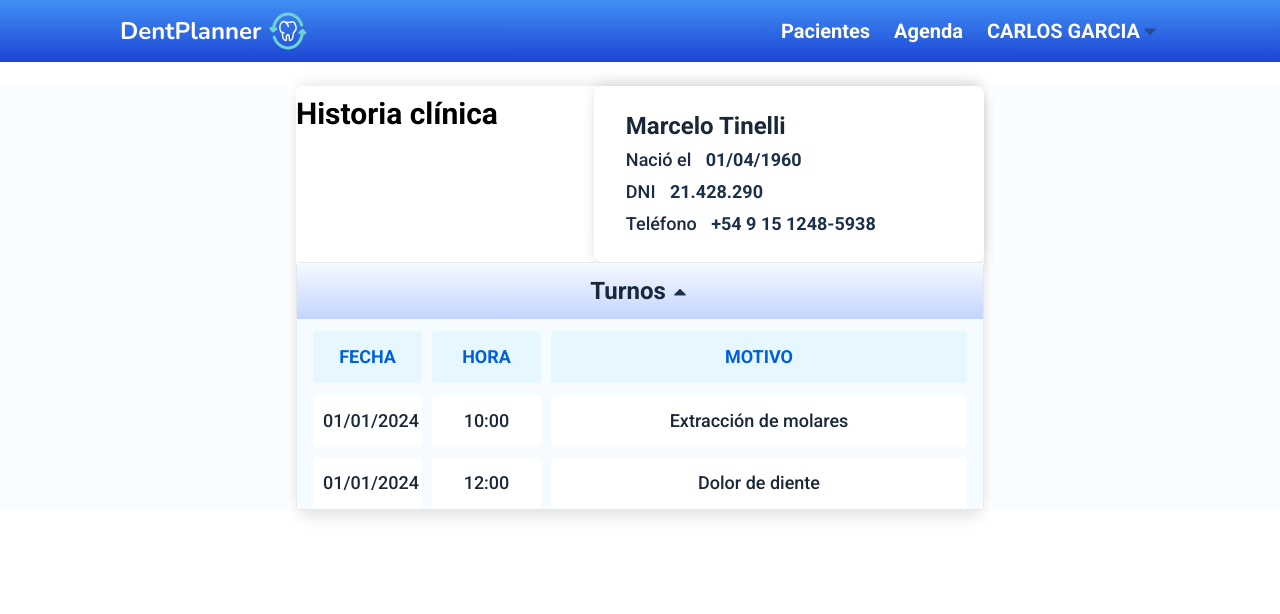
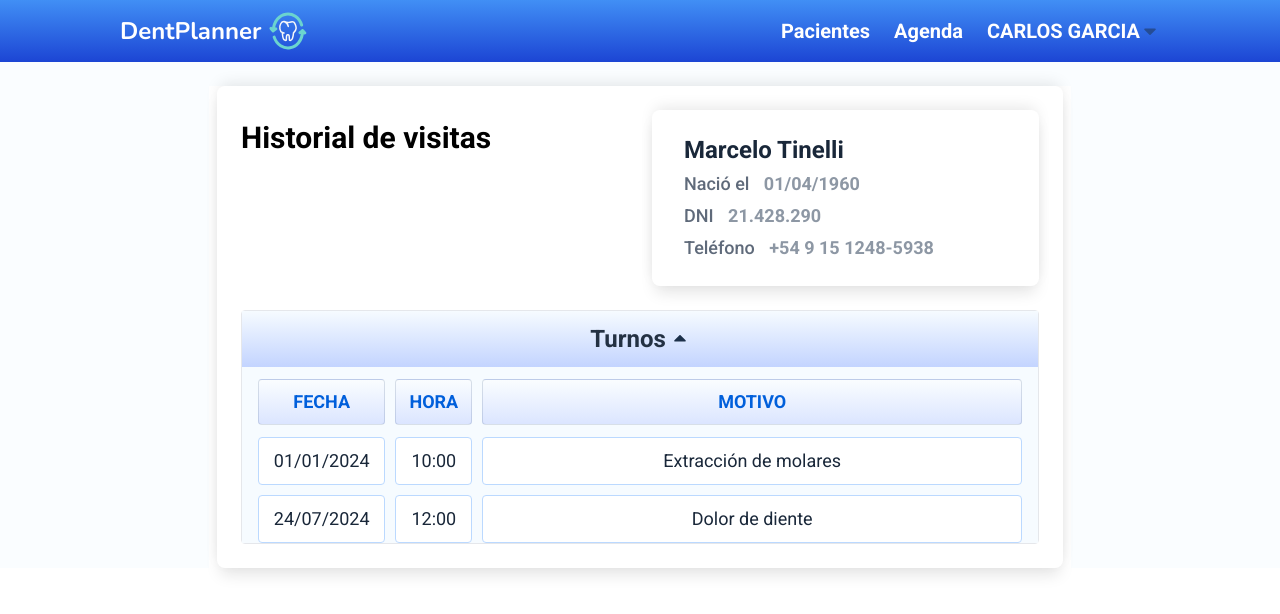
Before and after one commit to FooTalent/team-12, a React (Vite) app in the folder frontend/: page /pacientes/historia-clinica in a window 1280 px wide. Shown: the top 614 px of the page. Built offline with nearby package versions, Linux system fonts and the light colour scheme.

Commit message:
addjust padding + colors, ui

```diff
--- a/frontend/src/pages/Pacientes/History.jsx
+++ b/frontend/src/pages/Pacientes/History.jsx
@@ -2,7 +2,7 @@ import HistoryClinic from "../../sections/Pacientes/History-clinic/HistoryClinic
 
 export default function History() {
   return (
-    <div className="bg-[#fafdff]">
+    <div className="bg-[#fafdff] flex justify-center">
       <HistoryClinic />
     </div>
   );
--- a/frontend/src/sections/Pacientes/History-clinic/HistoryClinic.jsx
+++ b/frontend/src/sections/Pacientes/History-clinic/HistoryClinic.jsx
@@ -1,32 +1,44 @@
+import { useState } from "react";
 import CardWhite from "../../../components/CardWhite";
 import { FaCaretDown } from "react-icons/fa";
 import TableHistory from "./TableHistory";
 
 export default function HistoryClinic() {
+  const [isDropdownOpen, setIsDropdownOpen] = useState(true);
   const patientName = "Marcelo Tinelli";
 
+  const toggleDropdown = () => {
+    setIsDropdownOpen(!isDropdownOpen);
+  };
+
   return (
-    <div className="bg-white xl:mx-72 md:mx-48 sm:mx-4 mt-6 px-2">
-      <CardWhite>
-        <div className="flex gap-24">
+    <div className="bg-white mt-6 px-2">
+      <CardWhite className="p-6 lg:min-w-[846px] w-full gap-6">
+        <div className="flex justify-between">
           <div className="py-2.5">
-            <h2 className="font-semibold text-3xl">Historia clínica</h2>
+            <h2 className="font-semibold text-3xl">Historial de visitas</h2>
           </div>
-          <div className="flex-1">
+          <div className="min-w-[387px]">
             <div className="py-6 px-8 shadow-custom-lg rounded-lg flex flex-col gap-1">
               <h2 className="font-semibold text-2xl text-[#192739]">
                 {patientName}
               </h2>
-              <p className="text-lg text-[#1C304A] font-semibold">
-                <b className="mr-2.5 font-medium text-[#1B2B41]">Nació el</b>{" "}
+              <p className="text-lg text-[#1C304A] text-opacity-50 font-semibold">
+                <b className="mr-2.5 font-medium text-[#1B2B41] text-opacity-70">
+                  Nació el
+                </b>{" "}
                 01/04/1960
               </p>
-              <p className="text-lg text-[#1C304A] font-semibold">
-                <b className="mr-2.5 font-medium text-[#1B2B41]">DNI</b>{" "}
+              <p className="text-lg text-[#1C304A] text-opacity-50 font-semibold">
+                <b className="mr-2.5 font-medium text-[#1B2B41] text-opacity-70">
+                  DNI
+                </b>{" "}
                 21.428.290
               </p>
-              <p className="text-lg text-[#1C304A] font-semibold">
-                <b className="mr-2.5 font-medium text-[#1B2B41]">Teléfono</b>{" "}
+              <p className="text-lg text-[#1C304A] text-opacity-50 font-semibold">
+                <b className="mr-2.5 font-medium text-[#1B2B41] text-opacity-70">
+                  Teléfono
+                </b>{" "}
                 +54 9 15 1248-5938
               </p>
             </div>
@@ -34,19 +46,26 @@ export default function HistoryClinic() {
         </div>
         <div className="rounded-[4px] border">
           <div
-            className="w-full py-3 px-4 pb-3"
+            className="w-full py-3 px-4 pb-3 cursor-pointer flex justify-center items-center"
             style={{
               backgroundImage: "linear-gradient(to bottom, #F6FBFF, #C3D4FF)",
             }}
+            onClick={toggleDropdown}
           >
-            <h1 className="text-[#192739] font-semibold text-2xl text-center">
+            <h1 className="text-[#192739] text-opacity-95 font-semibold text-2xl">
               Turnos
-              <FaCaretDown className="ml-1 inline-block text-[#1C304A] text-xl rotate-180 cursor-pointer" />
             </h1>
+            <FaCaretDown
+              className={`ml-1 text-[#1C304A] text-xl transition-transform ${
+                isDropdownOpen ? "rotate-180" : ""
+              }`}
+            />
           </div>
-          <div className="bg-[#f6fbff]">
-            <TableHistory />
-          </div>
+          {isDropdownOpen && (
+            <div className="bg-[#f6fbff]">
+              <TableHistory />
+            </div>
+          )}
         </div>
       </CardWhite>
     </div>
--- a/frontend/src/sections/Pacientes/History-clinic/TableHistory.jsx
+++ b/frontend/src/sections/Pacientes/History-clinic/TableHistory.jsx
@@ -8,14 +8,14 @@ import { useEffect, useState } from "react";
 
 const dataExample = [
   {
-    fecha: "01/01/2024",
-    hora: "10:00",
-    motivo: "Extracción de molares",
+    date: "01/01/2024",
+    hour: "10:00",
+    reason: "Extracción de molares",
   },
   {
-    fecha: "01/01/2024",
-    hora: "12:00",
-    motivo: "Dolor de diente",
+    date: "24/07/2024",
+    hour: "12:00",
+    reason: "Dolor de diente",
   },
 ];
 
@@ -24,15 +24,15 @@ export default function TableHistory() {
   const columnHelper = createColumnHelper();
 
   const columns = [
-    columnHelper.accessor("fecha", {
+    columnHelper.accessor("date", {
       header: () => "FECHA",
       cell: (info) => info.getValue(), // Obtiene el valor de la celda
     }),
-    columnHelper.accessor("hora", {
+    columnHelper.accessor("hour", {
       header: () => "HORA",
       cell: (info) => info.getValue(),
     }),
-    columnHelper.accessor("motivo", {
+    columnHelper.accessor("reason", {
       header: () => "MOTIVO",
       cell: (info) => info.getValue(),
     }),
@@ -56,9 +56,14 @@ export default function TableHistory() {
             {headerGroup.headers.map((column) => (
               <th
                 key={column.id}
-                className={`px-3.5 py-3 bg-[#e6f7ff] rounded text-[#005FDB] text-lg font-semibold
-                ${column.id === "motivo" ? "flex-1" : "flex-none w-1/6"}
-                `}
+                className={`h-[46px] flex items-center justify-center px-3.5 border border-[#193B67] border-opacity-15 rounded text-[#005FDB] text-lg font-semibold ${
+                  column.id === "reason" ? "flex-1" : "flex-none w-1/6"
+                }
+                  ${column.id === "hour" && "w-[77px]"}`}
+                style={{
+                  backgroundImage:
+                    "linear-gradient(to bottom, #FAFDFF, #DBE5FF)",
+                }}
               >
                 <div>
                   {flexRender(
@@ -80,9 +85,10 @@ export default function TableHistory() {
             {row.getVisibleCells().map((cell) => (
               <td
                 key={cell.column.id}
-                className={`px-2.5 py-3 text-[#192739] bg-white text-center rounded text-lg font-medium ${
-                  cell.column.id === "motivo" ? "flex-1" : "flex-none w-1/6"
-                }`}
+                className={`h-12 px-2.5 flex items-center justify-center border border-[#BBD9FF] text-[#192739] bg-white rounded text-lg font-normal ${
+                  cell.column.id === "reason" ? "flex-1" : "flex-none w-1/6"
+                }
+                  ${cell.column.id === "hour" && "w-[77px]"}`}
               >
                 {flexRender(cell.column.columnDef.cell, cell.getContext())}
               </td>
--- a/frontend/src/sections/Pacientes/SearchPatients.jsx
+++ b/frontend/src/sections/Pacientes/SearchPatients.jsx
@@ -40,7 +40,7 @@ export default function SearchPatients() {
                 value={searchDni}
                 type="text"
                 onChange={handleInputSearch}
-                className="w-full box-border bg-white border-[1.5px] border-[#1C304A] border-opacity-50 placeholder:text-[#1C304A] placeholder:text-opacity-50 placeholder:text-lg placeholder:font-normal outline-[#DAE0E7] text-[#1C304A] text-opacity-50 font-normal px-3"
+                className="w-full box-border bg-white border-[1.5px] border-[#1C304A] border-opacity-50 placeholder:text-[#1B2B41] placeholder:text-opacity-70 placeholder:text-lg placeholder:font-normal outline-[#1C304A] text-[#1B2B41] text-opacity-70 font-normal px-3"
                 placeholder="Buscar DNI del paciente..."
               />
               {searchDni && (
@@ -48,7 +48,7 @@ export default function SearchPatients() {
                   onClick={handleClearSearch}
                   className="absolute top-1/2 text-lg right-2 transform -translate-y-1/2"
                 >
-                  <IoClose className="text-[#8993a0]" />
+                  <IoClose className="text-[#1B2B41]" />
                 </button>
               )}
             </div>
--- a/frontend/src/sections/Pacientes/TableDni.jsx
+++ b/frontend/src/sections/Pacientes/TableDni.jsx
@@ -50,8 +50,12 @@ export default function TableDni() {
             {headerGroup.headers.map((column) => (
               <th
                 key={column.id}
-                className={`h-11 flex items-center justify-center px-3.5 bg-[#e6f7ff] border border-[#BBD9FF] rounded text-[#005FDB] text-lg font-normal
+                className={`h-11 flex items-center justify-center px-3.5 border border-[#BBD9FF] rounded text-[#005FDB] text-lg font-semibold
                    ${column.id === "dni" ? "flex-none w-1/5" : "flex-1"}`}
+                style={{
+                  backgroundImage:
+                    "linear-gradient(to bottom, #FAFDFF, #DBE5FF)",
+                }}
               >
                 {flexRender(
                   column.column.columnDef.header,
--- a/frontend/src/sections/Profile/Adjustments.jsx
+++ b/frontend/src/sections/Profile/Adjustments.jsx
@@ -30,7 +30,7 @@ const Adjustments = () => {
     <>
     <div className="bg-white xl:mx-72 md:mx-48 sm:mx-4 mt-4 mb-4 px-2 gap-2">
 
-      <CardWhite className="!gap-4">
+      <CardWhite className="!gap-4 px-6 pt-6 pb-4">
         <h1 className="text-[24px] font-bold" >Ajustes generales</h1>
         <div className="border rounded-md">
         <DropTable nameButton={"Información de la clínica"} userRole={userRole} sections={sections}/>
--- a/frontend/src/sections/Profile/InfoProfile.jsx
+++ b/frontend/src/sections/Profile/InfoProfile.jsx
@@ -13,7 +13,7 @@ const InfoProfile = () => {
   return (
     <div className="bg-white xl:mx-72 md:mx-48 sm:mx-4 mt-6 px-2">
 
-   <CardWhite>
+   <CardWhite className="p-6">
    <div className="bg-white rounded-lg flex items-start">
       {/* Imagen del Usuario */}
       <div className=" items-center">
```
Also changed, not shown: frontend/src/sections/Login/LoginSesion.jsx (+38 -21 lines).
